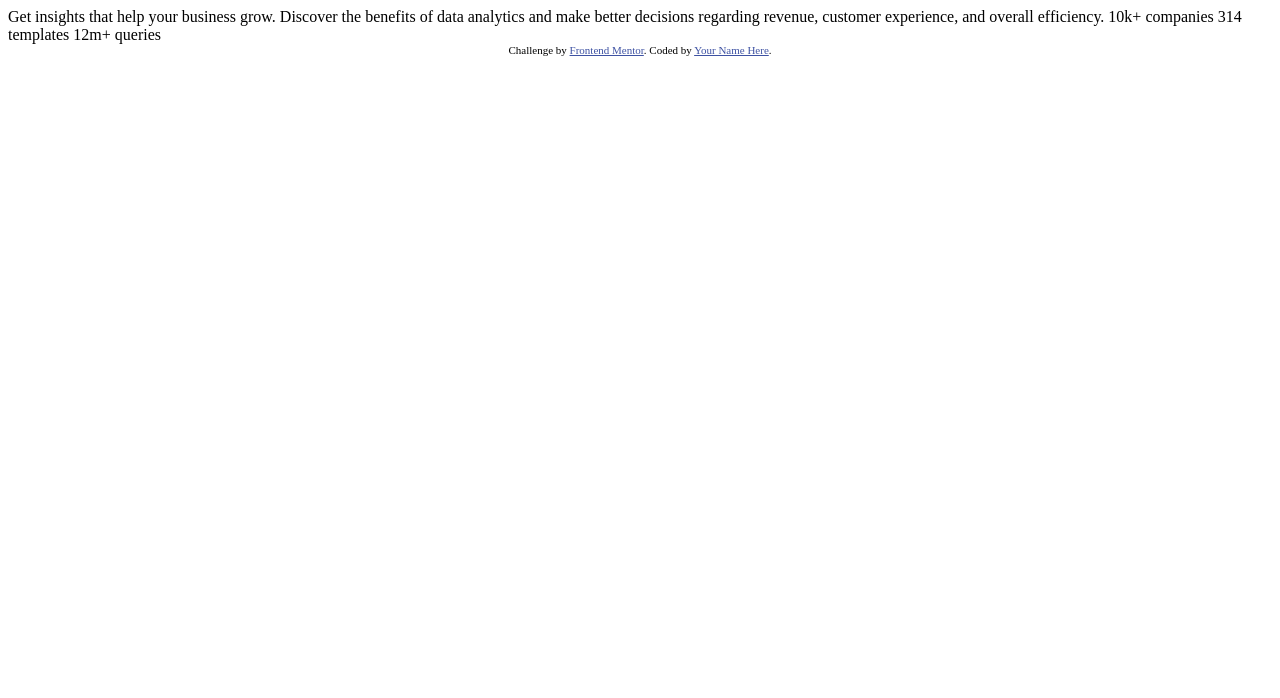
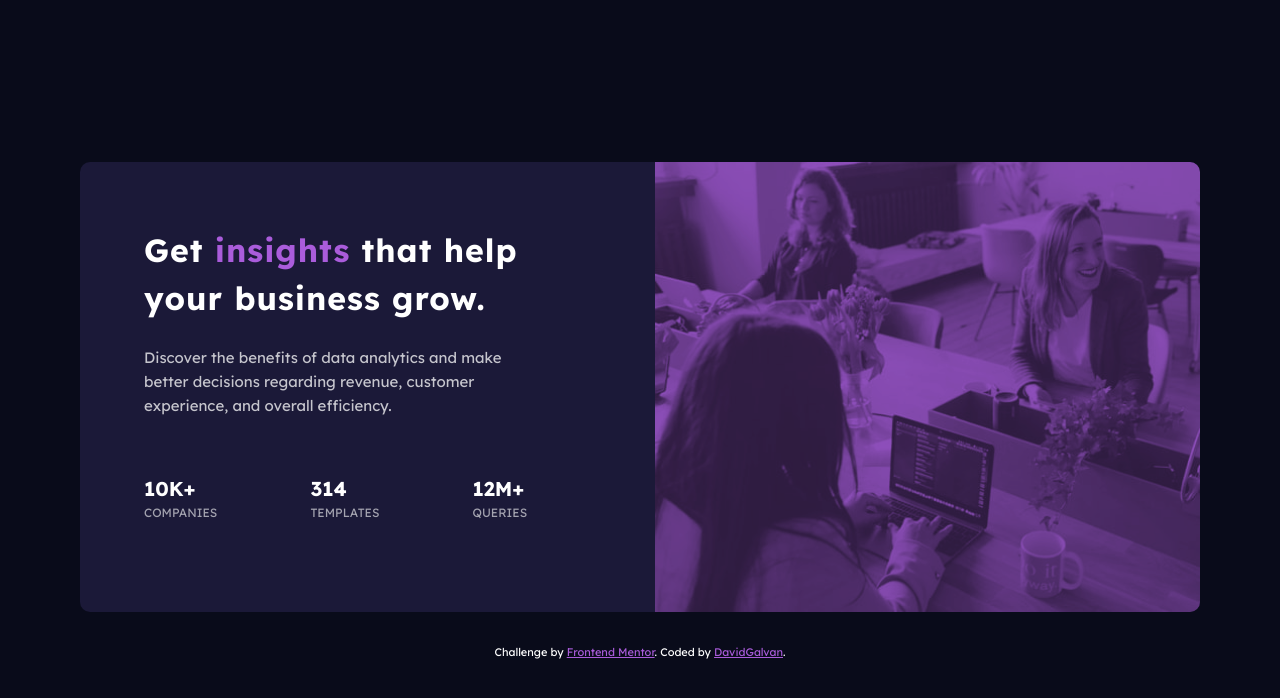
Before and after one commit to GalvanSierra/stats-preview-card-component, a plain HTML site: page index.html in a window 1280 px wide. Drawn offline with Linux system fonts and the light colour scheme.

Commit message:
feat: :sparkles: add solution

```diff
--- a/index.html
+++ b/index.html
@@ -1,33 +1,67 @@
 <!DOCTYPE html>
 <html lang="en">
   <head>
-  <meta charset="UTF-8">
-  <meta name="viewport" content="width=device-width, initial-scale=1.0"> <!-- displays site properly based on user's device -->
+    <meta charset="UTF-8" />
+    <meta name="viewport" content="width=device-width, initial-scale=1.0" />
+    <!-- displays site properly based on user's device -->
 
-  <link rel="icon" type="image/png" sizes="32x32" href="./images/favicon-32x32.png">
+    <link
+      rel="icon"
+      type="image/png"
+      sizes="32x32"
+      href="./images/favicon-32x32.png"
+    />
 
     <title>Frontend Mentor | Stats preview card component</title>
 
-  <!-- Feel free to remove these styles or customise in your own stylesheet 👍 -->
-  <style>
-    .attribution { font-size: 11px; text-align: center; }
-    .attribution a { color: hsl(228, 45%, 44%); }
-  </style>
+    <link rel="stylesheet" href="style.css" />
   </head>
   <body>
+    <div class="container">
+      <div class="card">
+        <picture class="card__illustration">
+          <source
+            media="(min-width: 990px)"
+            srcset="./images/image-header-desktop.jpg"
+          />
+          <img
+            src="./images/image-header-mobile.jpg"
+            alt="image-header-mobile"
+          />
+        </picture>
 
-  Get insights that help your business grow.
+        <div class="card__content">
+          <h2 class="card__title">
+            Get <span class="card__accent">insights</span> that help your
+            business grow.
+          </h2>
+          <p class="card__text">
+            Discover the benefits of data analytics and make better decisions
+            regarding revenue, customer experience, and overall efficiency.
+          </p>
 
-  Discover the benefits of data analytics and make better decisions regarding revenue, customer
-  experience, and overall efficiency.
-
-  10k+ companies
-  314 templates
-  12m+ queries
+          <div class="card__stats">
+            <div class="stat">
+              <span class="stat__number">10k+</span> companies
+            </div>
+            <div class="stat">
+              <span class="stat__number">314</span> templates
+            </div>
+            <div class="stat">
+              <span class="stat__number">12m+</span> queries
+            </div>
+          </div>
+        </div>
+      </div>
 
       <div class="attribution">
-    Challenge by <a href="https://www.frontendmentor.io?ref=challenge" target="_blank">Frontend Mentor</a>.
-    Coded by <a href="#">Your Name Here</a>.
+        Challenge by
+        <a href="https://www.frontendmentor.io?ref=challenge" target="_blank"
+          >Frontend Mentor</a
+        >. Coded by
+        <a href="https://github.com/GalvanSierra" target="_blank">DavidGalvan</a
+        >.
+      </div>
     </div>
   </body>
 </html>
--- /dev/null
+++ b/style.css
@@ -0,0 +1,156 @@
+@import url("https://fonts.googleapis.com/css2?family=Inter:wght@100..900&family=Lexend+Deca:wght@100..900&display=swap");
+
+*,
+*::before,
+*::after {
+  box-sizing: border-box;
+  margin: 0;
+}
+
+:root {
+  /* Colors */
+  --main-background: hsl(233, 47%, 7%);
+  --card-background: hsl(244, 38%, 16%);
+  --accent-color: hsl(277, 64%, 61%);
+  --white: hsl(0, 0%, 100%);
+  --transparent-white: hsla(0, 0%, 100%, 0.75);
+  --stat-headings: hsla(0, 0%, 100%, 0.6);
+
+  /* Typography */
+  --fs-regular: 15px;
+  --title-font: "Inter";
+  --body-font: "Lexend Deca";
+  --fw-regular: 400;
+  --fw-bold: 700;
+}
+
+body {
+  background-color: var(--main-background);
+  font-family: var(--body-font);
+  color: var(--white);
+  font-size: var(--fs-regular);
+  font-weight: var(--fw-regular);
+  line-height: 1.5;
+  -webkit-font-smoothing: antialiased;
+}
+
+.container {
+  min-height: 100vh;
+  display: grid;
+  place-content: center;
+}
+
+.card {
+  display: flex;
+  flex-direction: column;
+  background-color: var(--card-background);
+  border-radius: 10px;
+  overflow: hidden;
+  max-width: 320px;
+  margin: 2rem 0;
+}
+
+@media (min-width: 760px) {
+  .card {
+    max-width: 1120px;
+    max-height: 450px;
+    flex-direction: row-reverse;
+  }
+}
+
+.card__illustration {
+  background-color: var(--accent-color);
+  opacity: 0.8;
+}
+
+.card__illustration img {
+  width: 100%;
+  height: 100%;
+  mix-blend-mode: multiply;
+  opacity: 0.7;
+}
+
+.card__content {
+  padding: 2rem;
+  display: flex;
+  flex-direction: column;
+  row-gap: 1.5rem;
+  text-align: center;
+}
+
+@media (min-width: 760px) {
+  .card__content {
+    padding: 4rem 8rem 4rem 4rem;
+    text-align: start;
+  }
+  .card__illustration img {
+    height: 100%;
+    width: auto;
+  }
+}
+
+.card__title {
+  letter-spacing: 1px;
+  font-size: 25px;
+  font-weight: var(--fw-bold);
+}
+
+@media (min-width: 760px) {
+  .card__title {
+    font-size: 32px;
+  }
+}
+
+.card__accent {
+  color: var(--accent-color);
+}
+
+.card__text {
+  color: var(--transparent-white);
+  line-height: 1.6;
+}
+
+.card__stats {
+  display: flex;
+  flex-direction: column;
+  align-items: center;
+  row-gap: 2rem;
+}
+
+@media (min-width: 760px) {
+  .card__stats {
+    margin-top: 2rem;
+    flex-direction: row;
+    justify-content: space-between;
+  }
+}
+
+.stat {
+  text-align: center;
+  color: var(--stat-headings);
+  text-transform: uppercase;
+  font-size: 12px;
+}
+
+@media (min-width: 760px) {
+  .stat {
+    text-align: start;
+  }
+}
+
+.stat__number {
+  display: block;
+  font-size: 20px;
+  color: var(--white);
+  font-weight: var(--fw-bold);
+}
+
+.attribution {
+  margin-bottom: 10px;
+  font-size: 11px;
+  text-align: center;
+}
+
+.attribution a {
+  color: var(--accent-color);
+}
```
Also changed, not shown: 1 other file. Lines whose indentation alone changed are shown as unchanged.
